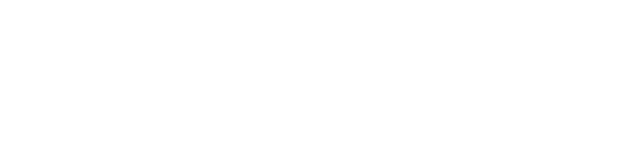
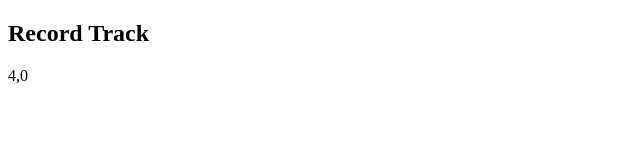
Before and after one commit to Abigail-Trapp/hackerrank-breaking-the-records, a plain HTML site: page index.html in a window 1280 px wide. Shown: the whole page, without its empty margins (0-640 px from the left). Drawn offline with Linux system fonts and the light colour scheme.

Commit message:
sample code test

```diff
--- a/code.js
+++ b/code.js
@@ -17,4 +17,4 @@ function breakingRecords(scores) {
     return [countmax,countmin]
   }
 
-  console.log(breakingRecords([3,4,21,36,10,28,35,5,24,42]))
+  document.write(breakingRecords([3,4,21,36,10,28,35,5,24,42]))
--- a/index.html
+++ b/index.html
@@ -5,6 +5,7 @@
     <meta http-equiv="X-UA-Compatible" content="IE=edge">
     <meta name="viewport" content="width=device-width, initial-scale=1.0">
     <title>Document</title>
+    <h2>Record Track</h2>
 </head>
 <body>
     <script src="code.js"></script>
```
